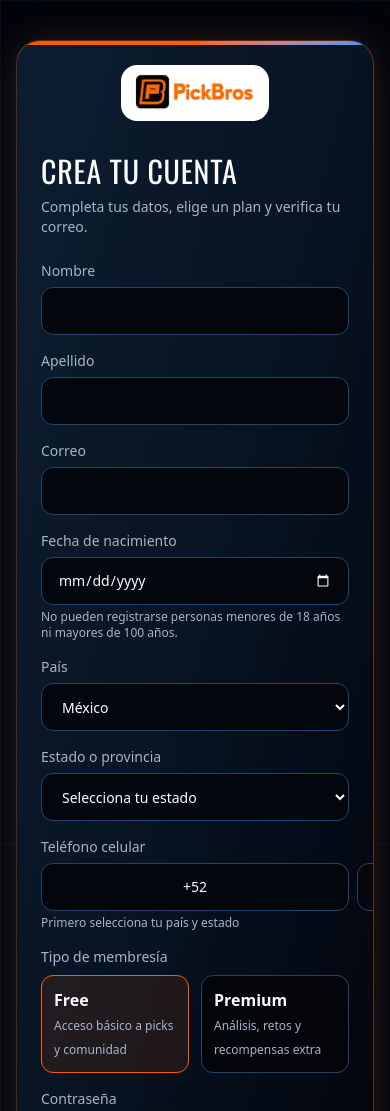
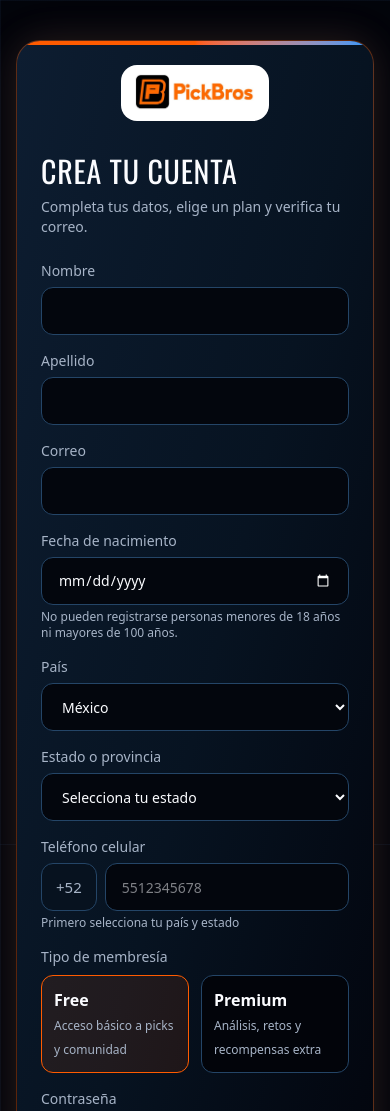
Before and after one commit to Adminalineati/pickbros-app, a Next.js app in the folder apps/web/: page /registro in a window 390 px wide. Shown: the top 1111 px of the page. Built offline with nearby package versions, Linux system fonts and the light colour scheme.

Commit message:
corregir layout responsivo del teléfono en registro

```diff
--- a/apps/web/src/app/globals.css
+++ b/apps/web/src/app/globals.css
@@ -82,3 +82,31 @@ body {
   background: var(--surface);
   color: var(--text-primary);
 }
+
+.auth-input-group {
+  display: flex;
+  width: 100%;
+  gap: 0.5rem;
+}
+
+.auth-input-group .auth-input {
+  width: auto;
+  flex: 1;
+  min-width: 0;
+}
+
+.auth-input-prefix {
+  display: flex;
+  height: 3rem;
+  flex-shrink: 0;
+  align-items: center;
+  justify-content: center;
+  border-radius: 0.75rem;
+  border: 1px solid var(--border);
+  background: color-mix(in srgb, var(--surface) 92%, var(--background));
+  padding-inline: 0.875rem;
+  color: var(--text-secondary);
+  font-size: 0.9375rem;
+  line-height: 1;
+  white-space: nowrap;
+}
--- a/apps/web/src/app/registro/page.tsx
+++ b/apps/web/src/app/registro/page.tsx
@@ -187,6 +187,7 @@ export default function RegisterPage() {
           />
         </Field>
         <Field
+          className="md:col-span-2"
           label="Fecha de nacimiento"
           hint={BIRTHDATE_RANGE_MESSAGE}
           error={errors.fechaNacimiento?.message}
@@ -244,6 +245,7 @@ export default function RegisterPage() {
           </select>
         </Field>
         <Field
+          className="md:col-span-2"
           label="Teléfono celular"
           hint={
             ubicacionCompleta
@@ -252,16 +254,13 @@ export default function RegisterPage() {
           }
           error={errors.telefonoLocal?.message}
         >
-          <div className="flex gap-2">
-            <span
-              aria-hidden="true"
-              className="auth-input flex w-[4.5rem] shrink-0 items-center justify-center bg-surface text-text-secondary"
-            >
+          <div className="auth-input-group">
+            <span aria-hidden="true" className="auth-input-prefix">
               {codigoTelefono}
             </span>
             <input
               autoComplete="tel-national"
-              className="auth-input min-w-0 flex-1"
+              className="auth-input"
               disabled={!ubicacionCompleta}
               inputMode="numeric"
               placeholder="5512345678"
```
